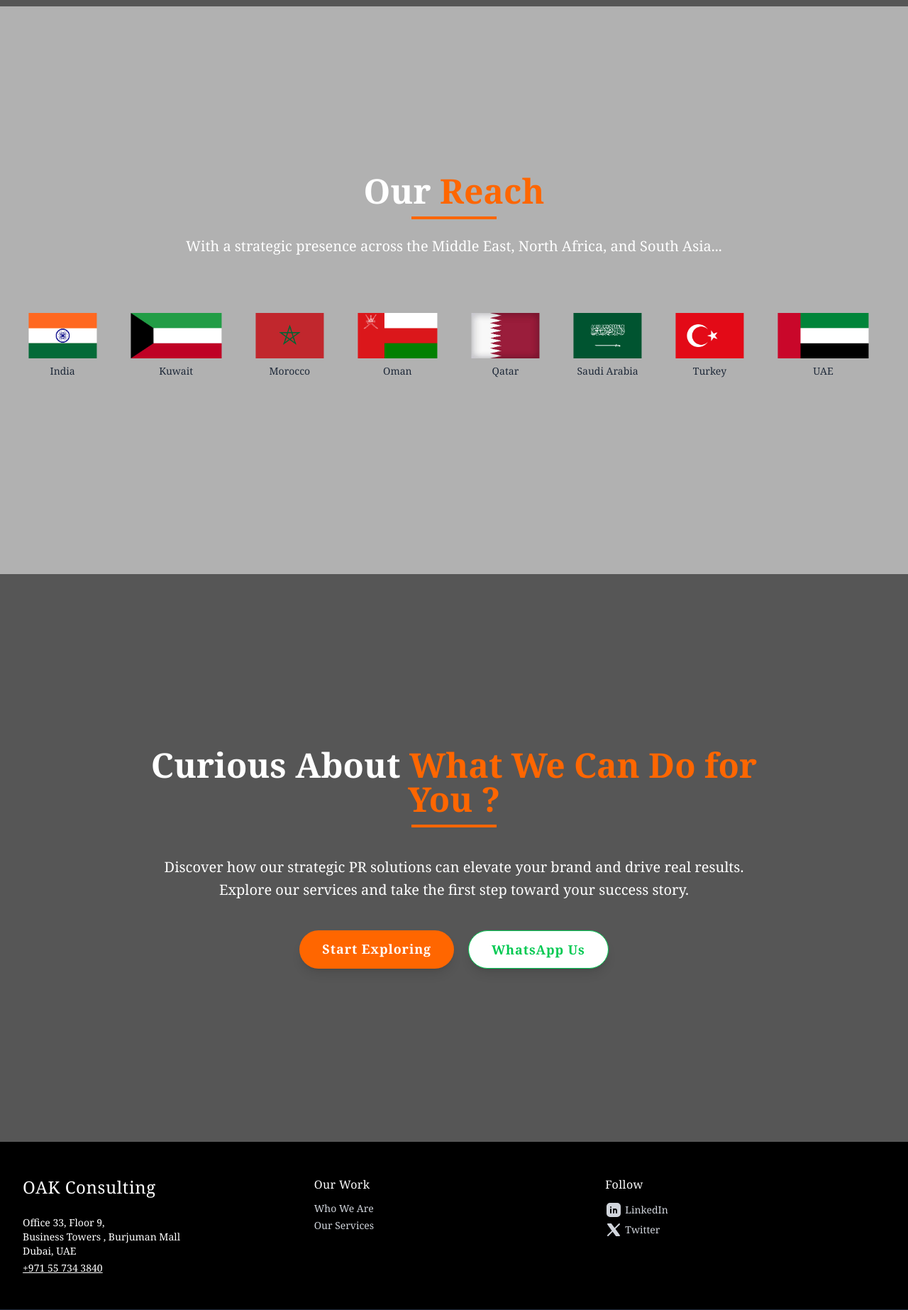
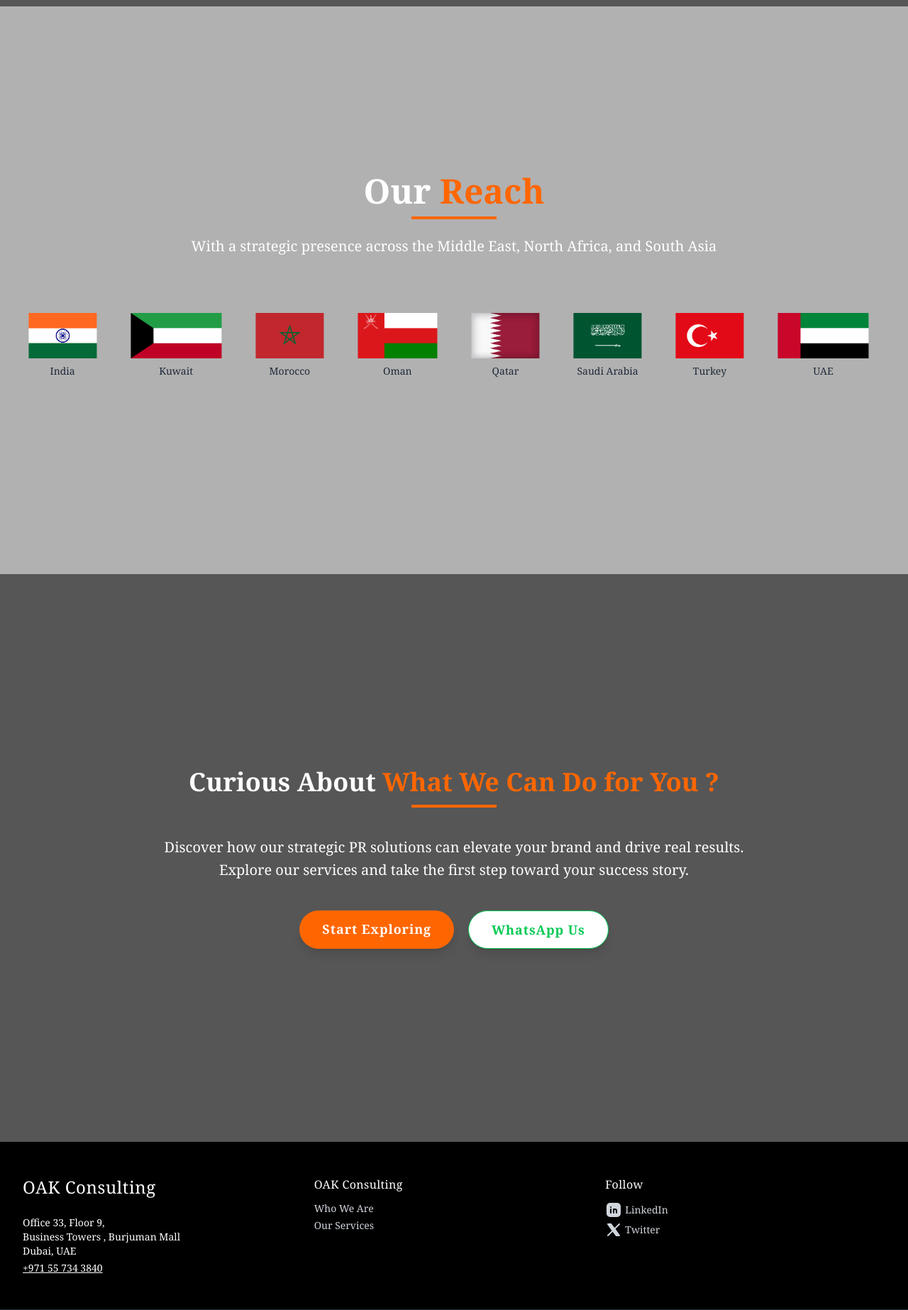
Before and after one commit to shaharyaarv2/OAK-Consulting-v2, a React (Vite) app: page /ourservices in a window 1280 px wide. Shown: the part 2391-4237 px from the top of the page at 71% size. Built offline with nearby package versions, Linux system fonts and the light colour scheme.

Commit message:
Add new CSS file with custom properties and utility classes for styling

```diff
--- a/src/components/Footer.jsx
+++ b/src/components/Footer.jsx
@@ -104,7 +104,7 @@ const ImageMatchFooter = () => {
           {/* COLUMN 2: Our Work Links */}
           <div className="flex flex-col md:col-span-1">
             <h4 className="text-base font-normal text-white mb-3 tracking-wide">
-              Our Work
+              OAK Consulting
             </h4>
             <ul className="text-sm font-normal space-y-1">
               <FooterLink href="/whoweare">Who We Are</FooterLink>
--- a/src/views/GetInTouch.jsx
+++ b/src/views/GetInTouch.jsx
@@ -156,7 +156,7 @@ function GetInTouch() {
                   </div>
                   <div>
                     <h4 className="font-semibold text-white">Our Office</h4>
-                    <p className="text-gray-300">Office 33, Floor 9, Business Towers,<br />Burjuman Mall, Dubai, UAE</p>
+                    <p className="text-black">Office 33, Floor 9, Business Towers,<br />Burjuman Mall, Dubai, UAE</p>
                   </div>
                 </div>
 
@@ -169,7 +169,7 @@ function GetInTouch() {
                   </div>
                   <div>
                     <h4 className="font-semibold text-white">Call Us</h4>
-                    <a href="tel:+971557343840" className="text-blue-400 hover:underline transition font-medium">
+                    <a href="tel:+971557343840" className="text-black hover:underline transition font-medium">
                       +971 55 734 3840
                     </a>
                   </div>
@@ -181,7 +181,7 @@ function GetInTouch() {
                   </div>
                   <div>
                     <h4 className="font-semibold text-white">Email Us</h4>
-                    <a href="mailto:shaneanthonyjude@gmail.com" className="text-blue-400 hover:underline transition font-medium">shaneanthonyjude@gmail.com</a>
+                    <a href="mailto:shaneanthonyjude@gmail.com" className="text-black hover:underline transition font-medium">shaneanthonyjude@gmail.com</a>
                   </div>
                 </div>
               </div>
--- a/src/views/OurServices.jsx
+++ b/src/views/OurServices.jsx
@@ -247,7 +247,7 @@ export default function OurServices() {
             <div className="h-1 bg-[#ff6600] w-[120px]"></div>
           </div>
           <p className="text-lg md:text-xl text-center text-white mb-8 md:mb-10 max-w-3xl">
-            With a strategic presence across the Middle East, North Africa, and South Asia...
+            With a strategic presence across the Middle East, North Africa, and South Asia
           </p>
         </div>
 
@@ -276,7 +276,7 @@ export default function OurServices() {
         className="section-height flex flex-col justify-center backgroud-color2 items-center p-6 md:p-10 relative"
       >
         <div className="relative z-10 text-center text-white max-w-4xl">
-          <h2 className="text-3xl md:text-5xl font-extrabold mb-3">
+          <h2 className="text-3xl md:text-4xl font-extrabold mb-3">
             Curious About
             <span className="text-[#FF6600]"> What We Can Do for You ?</span>
           </h2>
```
Also changed, not shown: 6 other files (tests, documents, lock files or other folders).
